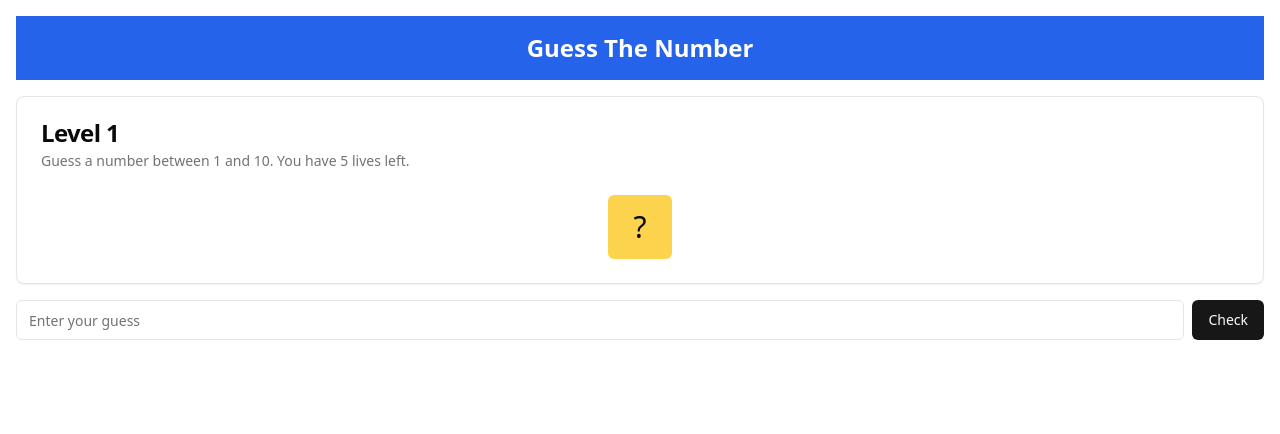
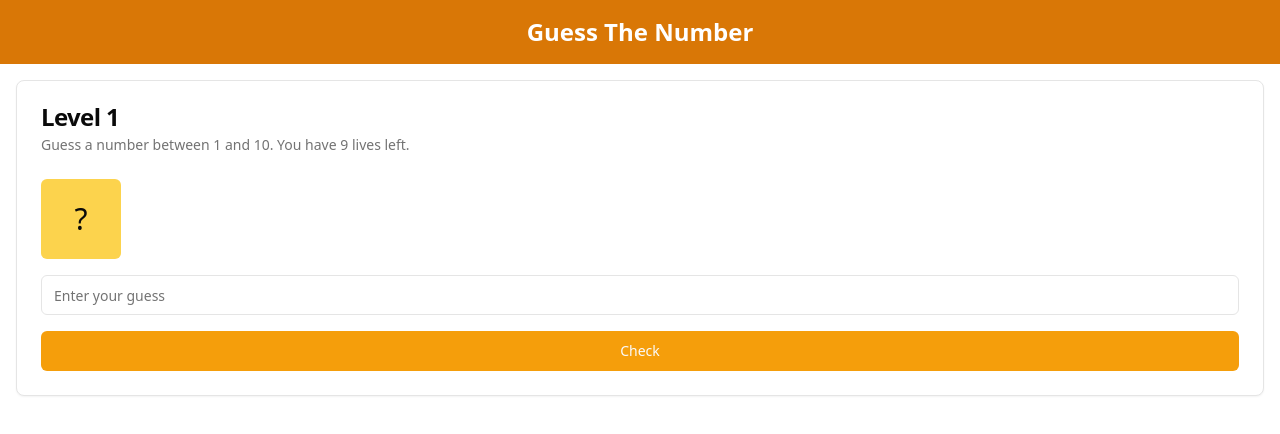
Before and after one commit to MateusBarceliniTuring/xAI_react_jsx, a React (Vite) app: page / in a window 1280 px wide. Shown: the top 434 px of the page. Built offline with nearby package versions, Linux system fonts and the light colour scheme.

Commit message:
41032-IdealResponse

```diff
--- a/src/App.jsx
+++ b/src/App.jsx
@@ -1,112 +1,140 @@
-import React, { useState } from 'react';
+import React, { useState, useEffect } from "react";
 import { Card, CardContent, CardDescription, CardHeader, CardTitle } from "@/components/ui/card";
 import { Input } from "@/components/ui/input";
 import { Button } from "@/components/ui/button";
 
 function GameHeader() {
   return (
-    <div className="bg-blue-600 text-white p-4 text-center">
-      <h1 className="text-2xl font-bold">Guess The Number</h1>
+    <div className="bg-amber-600 p-4 text-white text-center">
+      <header className="text-2xl font-bold">Guess The Number</header>
     </div>
   );
 }
 
-function MiniCard() {
+function MiniCard({number}) {
   return (
-    <div className="bg-amber-300 p-4 rounded-md text-center w-16 h-16 flex items-center justify-center">
-      <span className="text-3xl">?</span>
+    <div className="bg-amber-300 p-4 rounded-md text-center w-20 h-20 flex items-center justify-center">
+      <span className="text-3xl">{number}</span>
     </div>
   );
 }
 
-function GameCard({ level, lives, range }) {
-  return (
-    <Card className="my-4">
-      <CardHeader>
-        <CardTitle>Level {level}</CardTitle>
-        <CardDescription>
-          Guess a number between 1 and {range}. You have {lives} lives left.
-        </CardDescription>
-      </CardHeader>
-      <CardContent className="flex justify-center">
-        <MiniCard />
-      </CardContent>
-    </Card>
-  );
-}
-
 function GuessInput({ onSubmit }) {
-  const [guess, setGuess] = useState('');
+  const [guess, setGuess] = useState("");
 
   const handleSubmit = () => {
     onSubmit(Number(guess));
-    setGuess('');
+    setGuess("");
   };
 
   return (
-    <div className="flex flex-col sm:flex-row space-y-2 sm:space-y-0 sm:space-x-2">
+    <div>
       <Input type="number" value={guess} onChange={(e) => setGuess(e.target.value)} placeholder="Enter your guess" />
-      <Button onClick={handleSubmit}>Check</Button>
+      <Button className="bg-amber-500 mt-4 w-full" onClick={handleSubmit}>Check</Button>
     </div>
   );
 }
 
-function ResultMessage({ message, onNext, onRestart }) {
+function ResultMessage({ gameStatus, numberToGuess, onNext, onRestart }) {
   return (
-    <div className="my-4 text-center">
-      <p>{message}</p>
-      {message.includes('Congratulations') && <Button onClick={onNext}>Next Level</Button>}
-      {message.includes('Game Over') && <Button onClick={onRestart}>Play Again</Button>}
+    <div>
+      <p>
+        {gameStatus === "won"
+           ? `Congratulations! You guessed it right!`
+           : `Game Over! The number was ${numberToGuess}.`
+        }
+      </p>
+      {gameStatus === "won" && <Button className="mt-4 bg-amber-500" onClick={onNext}>Next Level</Button>}
+      {gameStatus === "lost" && <Button className="mt-4 bg-amber-500" onClick={onRestart}>Play Again</Button>}
     </div>
   );
 }
 
+function generateNumberToGuess(range) {
+  const numberToGuess = Math.floor(Math.random() * (range + 10)) + 1;
+  return numberToGuess;
+}
+
+function generateRange(level) {
+  return 10 + ((level - 1) * 10);
+}
+
+function generateMaxLives(level) {
+  const maxLives = 9 - Math.floor((level - 1) / 3);
+  return maxLives > 1 ? maxLives : 1;
+}
+
 export default function App() {
   const [level, setLevel] = useState(1);
-  const [lives, setLives] = useState(5);
-  const [numberToGuess, setNumberToGuess] = useState(Math.floor(Math.random() * 10) + 1);
-  const [gameStatus, setGameStatus] = useState('playing');
+  const [lives, setLives] = useState(9);
+  const [numberToGuess, setNumberToGuess] = useState(null);
+  const [gameStatus, setGameStatus] = useState("playing");
   const [userGuess, setUserGuess] = useState(null);
+  const [guessedNumber, setGuessedNumber] = useState("?");
+  const [range, setRange] = useState(generateRange(level));
+  const [maxLives, setMaxLives] = useState(generateMaxLives(level));
 
-  const range = 10 + ((level - 1) * 10);
-  const maxLives = 5 - Math.floor((level - 1) / 3);
+  const generateNewValues = () => {
+    setGuessedNumber("?");
+    setGameStatus("playing");
+    setRange(generateRange(level));
+    setMaxLives(generateMaxLives(level));
+    setNumberToGuess(generateNumberToGuess(range));
+    setLives(generateMaxLives(level));
+  }
+
+  useEffect(() => {
+    generateNewValues();
+  }, [level]);
 
   const checkGuess = (guess) => {
     setUserGuess(guess);
     if (guess === numberToGuess) {
-      setGameStatus('won');
+      setGuessedNumber(guess);
+      setGameStatus("won");
     } else if (lives - 1 === 0) {
-      setGameStatus('lost');
+      setGuessedNumber(numberToGuess);
+      setGameStatus("lost");
     } else {
       setLives(lives - 1);
     }
   };
 
   const nextLevel = () => {
-    setLevel(level + 1);
-    setNumberToGuess(Math.floor(Math.random() * (range + 10)) + 1);
-    setLives(maxLives);
-    setGameStatus('playing');
+    setLevel(level+1);
   };
 
   const restartGame = () => {
     setLevel(1);
-    setLives(5);
-    setNumberToGuess(Math.floor(Math.random() * 10) + 1);
-    setGameStatus('playing');
   };
 
   return (
-    <div className="container mx-auto p-4">
+    <div className="container mx-auto">
       <GameHeader />
-      <GameCard level={level} lives={lives} range={range} />
-      {gameStatus === 'playing' && <GuessInput onSubmit={checkGuess} />}
-      {gameStatus !== 'playing' &&
-        <ResultMessage
-          message={gameStatus === 'won' ? `Congratulations! You guessed it right!` : `Game Over! The number was ${numberToGuess}.`}
-          onNext={nextLevel}
-          onRestart={restartGame}
-        />}
+
+      <Card className="m-4">
+        <CardHeader>
+          <CardTitle>Level {level}</CardTitle>
+          <CardDescription>
+            Guess a number between 1 and {range}. You have {lives} lives left.
+          </CardDescription>
+        </CardHeader>
+        <CardContent>
+          <div className="mb-4">
+            <MiniCard number={guessedNumber}/>
+          </div>
+          <div>
+            {gameStatus === "playing" && <GuessInput onSubmit={checkGuess} />}
+            {gameStatus !== "playing" &&
+              <ResultMessage
+                gameStatus={gameStatus}
+                numberToGuess={numberToGuess}
+                onNext={nextLevel}
+                onRestart={restartGame}
+              />}
+          </div>
+        </CardContent>
+      </Card>
     </div>
   );
 }
```
